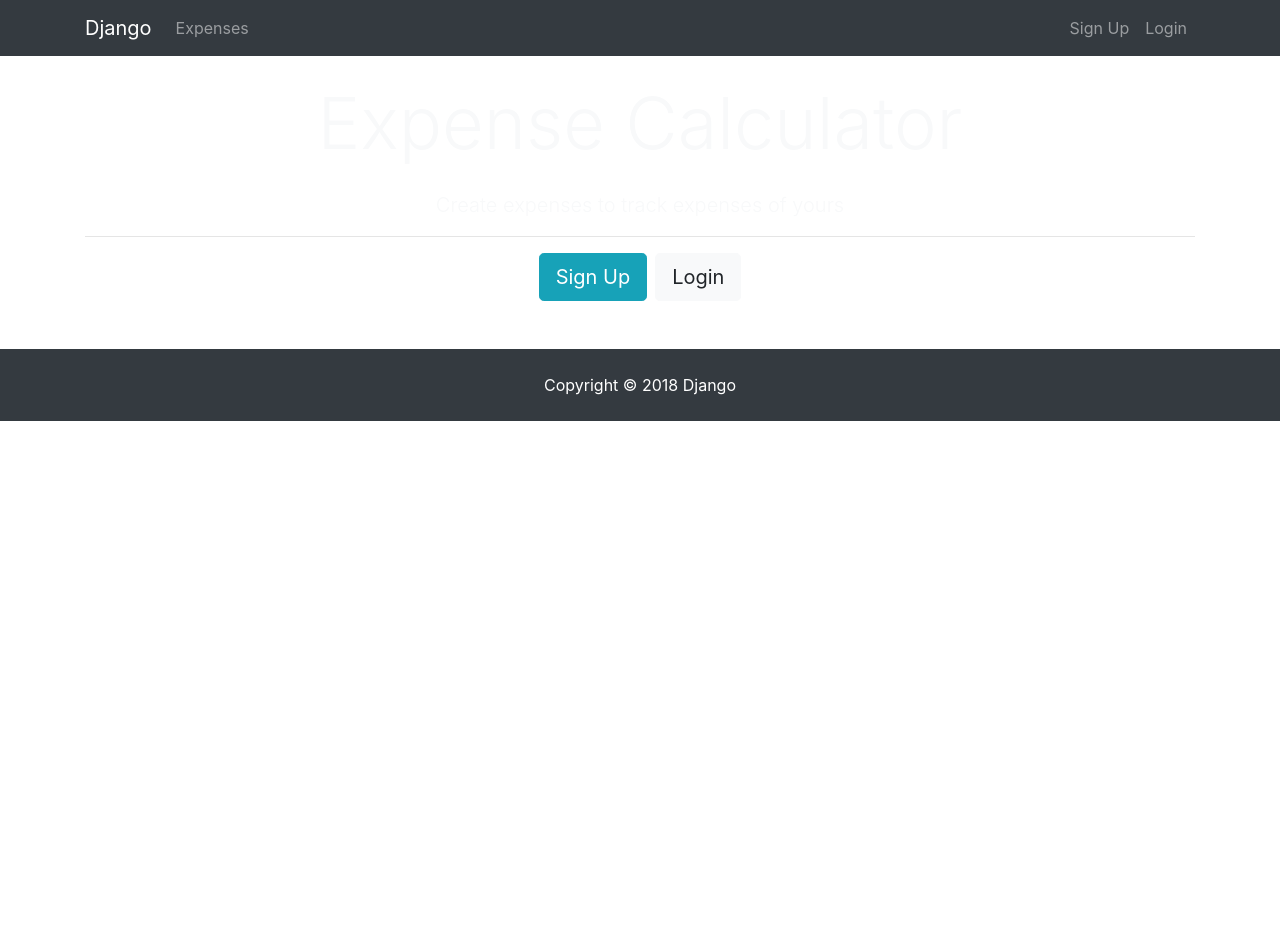
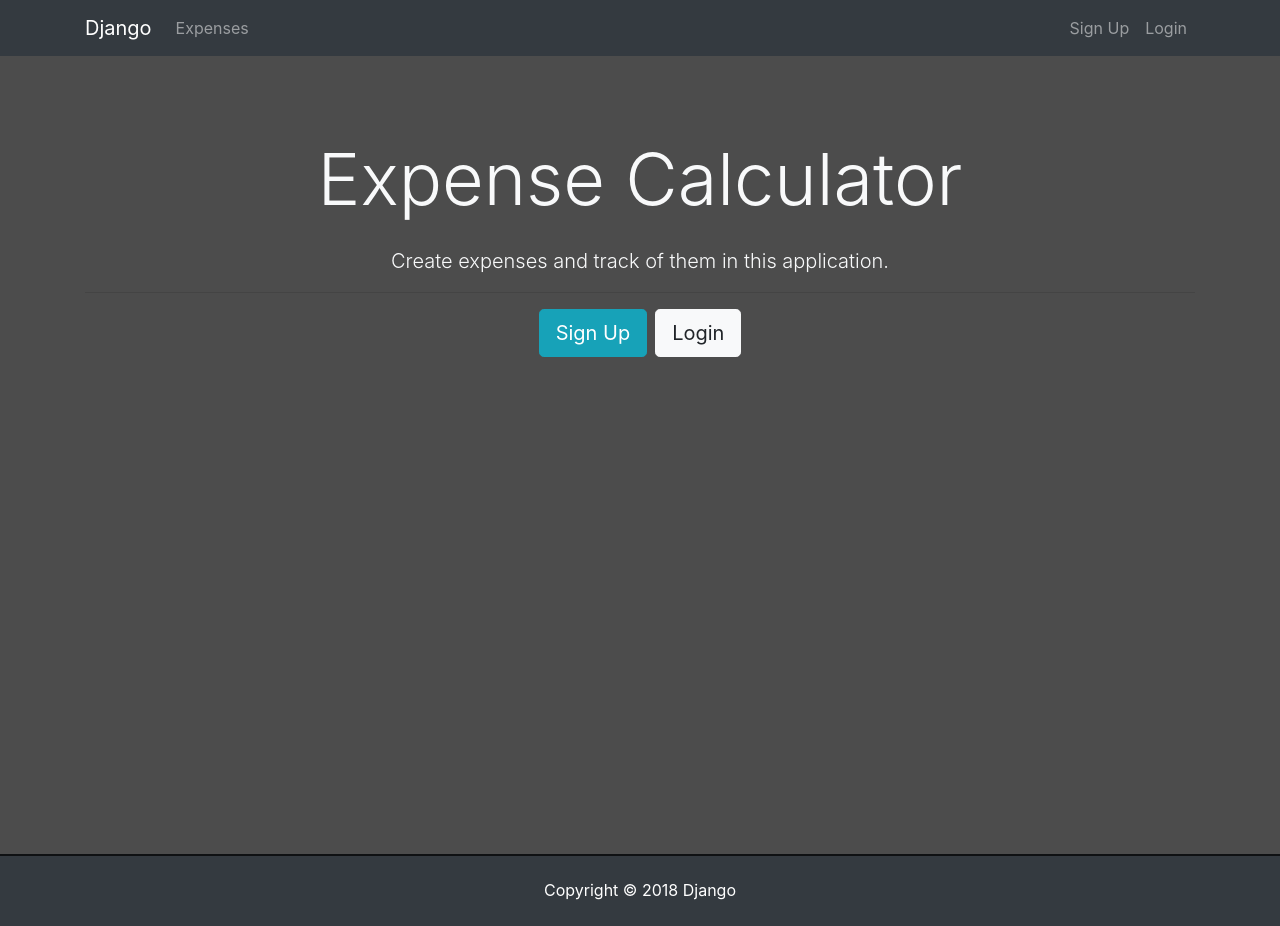
Before and after one commit to immanoj16/django-test, a React (Create React App) app: page / in a window 1280 px wide. Before the commit the page ends 800 px from the top, so only its background shows below. Built offline with nearby package versions, Linux system fonts and the light colour scheme.

Commit message:
Add: Dashboard content

```diff
--- a/src/App.css
+++ b/src/App.css
@@ -1,28 +1,38 @@
-.App {
-  text-align: center;
+img {
+  width: 100%;
 }
 
-.App-logo {
-  animation: App-logo-spin infinite 20s linear;
-  height: 80px;
+.landing {
+  position: relative;
+  background-size: cover;
+  background-position: center;
+  height: 100vh;
+  margin-top: -24px;
+  margin-bottom: -50px;
 }
 
-.App-header {
-  background-color: #222;
-  height: 150px;
-  padding: 20px;
-  color: white;
+.landing-inner {
+  padding-top: 80px;
 }
 
-.App-title {
-  font-size: 1.5em;
+.dark-overlay {
+  background-color: rgba(0, 0, 0, 0.7);
+  position: absolute;
+  top: 0;
+  left: 0;
+  width: 100%;
+  height: 100%;
 }
 
-.App-intro {
-  font-size: large;
+.card-form {
+  opacity: 0.9;
 }
 
-@keyframes App-logo-spin {
-  from { transform: rotate(0deg); }
-  to { transform: rotate(360deg); }
+.latest-profiles-img {
+  width: 40px;
+  height: 40px;
 }
+
+.form-control::placeholder {
+  color: #bbb !important;
+}
--- a/src/App.js
+++ b/src/App.js
@@ -1,27 +1,63 @@
 import React, { Component } from 'react';
 import { BrowserRouter as Router, Route, Switch } from 'react-router-dom';
+import jwt_decode from 'jwt-decode';
+import PrivateRoute from './components/common/PrivateRoute';
 
 import Navbar from './components/layout/Navbar';
+import Footer from './components/layout/Footer';
 import Landing from './components/layout/Landing';
+import Register from './components/auth/Register';
 import Login from './components/auth/Login';
-import Register from './components/auth/Register';
+import Dashboard from './components/dashboard/Dashboard';
 import Expense from './components/expense/Expense';
-import PrivateRoute from './components/common/PrivateRoute';
-import Footer from './components/layout/Footer';
+import setAuthToken from './utils/setAuthToken';
+import { setCurrentUser, logoutUser } from './actions/authActions';
+import AddExpense from './components/expense/AddExpense';
+import store from './reducers';
 import './App.css';
 
+if (localStorage.jwtToken) {
+  // set token to Auth header
+  setAuthToken(localStorage.jwtToken);
+  // Decode the token to get user data
+  const decoded = jwt_decode(localStorage.jwtToken);
+
+  console.log(decoded);
+  // set current user
+  store.dispatch(setCurrentUser(decoded));
+
+  // Check for expired token
+  const currentTime = Date.now() / 1000;
+  console.log(currentTime < decoded.exp);
+  console.log(decoded.exp, currentTime);
+  if (decoded.exp < currentTime) {
+    // Logout user
+    store.dispatch(logoutUser());
+
+    // Redirect to login
+    window.location.href = '/login';
+  }
+}
+
 class App extends Component {
+
   render() {
     return (
       <Router>
         <div className="App">
-          <Navbar/>
+          <Navbar />
           <Route exact path='/' component={Landing} />
           <div className="container">
             <Route exact path='/register' component={Register} />
             <Route exact path='/login' component={Login} />
             <Switch>
               <PrivateRoute exact path='/expenses' component={Expense} />
+            </Switch>
+            <Switch>
+              <PrivateRoute exact path='/dashboard' component={Dashboard} />
+            </Switch>
+            <Switch>
+              <PrivateRoute exact path='/add-expense' component={AddExpense} />
             </Switch>
           </div>
           <Footer />
--- /dev/null
+++ b/src/components/dashboard/Dashboard.js
@@ -0,0 +1,23 @@
+import React from 'react';
+import { Link } from 'react-router-dom';
+
+const Dashboard = () => {
+  return (
+    <div className="dashboard">
+      <div className="landing-inner">
+        <div className="container">
+          <div className="row">
+            <div className="col-md-12 text-center">
+              <h1 className="display-3 mb-4">Expense Calculator
+              </h1>
+              <p className="lead">Click expenses on the nav bar to see the expenses list.</p>
+              <Link to="/expenses" className="btn btn-lg btn-light">Go to Expenses</Link>
+            </div>
+          </div>
+        </div>
+      </div>
+    </div>
+  )
+};
+
+export default Dashboard;
--- /dev/null
+++ b/src/components/expense/AddExpense.js
@@ -0,0 +1,95 @@
+import React, { Component } from 'react';
+import { connect } from 'react-redux';
+import PropTypes from 'prop-types';
+
+import TextFieldGroup from '../common/TextFieldGroup';
+import { addExpenseHandler } from '../../actions/expenseActions';
+
+class AddExpense extends Component {
+
+  state = {
+    name: '',
+    price: '',
+    image: '',
+    errors: {}
+  }
+
+  onChange = (e) => {
+    this.setState({ [e.target.name]: e.target.value });
+  }
+
+  setFileRef = (element) => {
+    this.fileRef = element;
+    console.log(this.fileRef, element)
+  };
+
+  onImageChange = (event) => {
+    if (event.target.files && event.target.files[0]) {
+      let reader = new FileReader();
+      reader.onload = (e) => {
+        this.setState({image: e.target.result});
+      };
+      reader.readAsDataURL(event.target.files[0]);
+    }
+  };
+
+  onSubmit = (e) => {
+    e.preventDefault();
+
+    console.log(this.state);
+
+    const expense = {
+      name: this.state.name,
+      price: this.state.price,
+      image: this.state.image,
+      // user: this.props.auth.user.username
+    };
+
+    this.props.addExpenseHandler(expense, this.props.history);
+  };
+
+  render() {
+
+    return (
+      <div className="expense">
+        <div className="container">
+          <div className="row">
+            <div className="col-md-8 m-auto">
+              <h1 className="display-4 text-center">Add Expense</h1>
+              <p className="lead text-center">Add expenses for the current user</p>
+              <form onSubmit={this.onSubmit}>
+                <TextFieldGroup
+                  placeholder="Name"
+                  name="name"
+                  value={this.state.name}
+                  onChange={this.onChange}
+                />
+                <TextFieldGroup
+                  placeholder="Price"
+                  name="price"
+                  value={this.state.price}
+                  onChange={this.onChange}
+                />
+                <label className="form-check-label" style={{marginBottom: '5px'}}>Image</label><br/>
+                <input type="file" accept="image/*" onChange={this.onImageChange} ref={this.setFileRef} />
+                <input type="submit" className="btn btn-info btn-block mt-4" />
+              </form>
+            </div>
+          </div>
+        </div>
+      </div>
+    )
+  }
+}
+
+AddExpense.propTypes = {
+  addExpenseHandler: PropTypes.func.isRequired,
+  auth: PropTypes.object.isRequired,
+  errors: PropTypes.object.isRequired
+}
+
+const mapStateToProps = (state) => ({
+  auth: state.auth
+})
+
+export default connect(mapStateToProps, { addExpenseHandler })(AddExpense);
--- a/src/components/expense/Expense.js
+++ b/src/components/expense/Expense.js
@@ -4,7 +4,7 @@ import { connect } from 'react-redux';
 import { Link } from 'react-router-dom';
 
 import { fetchExpenses, deleteExpense } from '../../actions/expenseActions';
-import ExpenseList from './ExpenseList';
+import ExpenseList from '../expense/ExpenseList';
 
 class Expense extends Component {
 
--- a/src/components/expense/ExpenseList.js
+++ b/src/components/expense/ExpenseList.js
@@ -21,7 +21,7 @@ class ExpenseList extends React.Component {
 
   sortByDate = () => {
     const expenses = this.props.expenses.sort((a, b) => {
-      // logic
+      return a.price < b.price
     });
 
     this.setState({expenses});
--- a/src/components/layout/Landing.js
+++ b/src/components/layout/Landing.js
@@ -20,7 +20,7 @@ class Landing extends Component {
               <div className="col-md-12 text-center">
                 <h1 className="display-3 mb-4">Expense Calculator
                 </h1>
-                <p className="lead">Create expenses to track expenses of yours</p>
+                <p className="lead">Create expenses and track of them in this application.</p>
                 <hr />
                 <Link to="/register" className="btn btn-lg btn-info mr-2">Sign Up</Link>
                 <Link to="/login" className="btn btn-lg btn-light">Login</Link>
@@ -35,10 +35,10 @@ class Landing extends Component {
 
 Landing.propTypes = {
   auth: PropTypes.object.isRequired
-};
+}
 
 const mapStateToProps = state => ({
   auth: state.auth
-});
+})
 
 export default connect(mapStateToProps)(Landing);
--- a/src/reducers/index.js
+++ b/src/reducers/index.js
@@ -2,13 +2,13 @@ import { createStore, applyMiddleware, combineReducers, compose } from 'redux';
 import thunk from 'redux-thunk';
 
 import authReducer from './authReducer';
+import errorReducer from './errorReducer';
 import expenseReducer from './expenseReducer';
-import errorReducer from './errorReducer';
 
 const rootReducer = combineReducers({
   auth: authReducer,
-  expenses: expenseReducer,
-  error: errorReducer
+  errors: errorReducer,
+  expenses: expenseReducer
 });
 
 const composeEnhancers = window.__REDUX_DEVTOOLS_EXTENSION_COMPOSE__ || compose;
```
Also changed, not shown: src/actions/types.js (line endings or trailing spaces), src/index.css (line endings or trailing spaces), src/index.js (line endings or trailing spaces), src/logo.svg (added).
